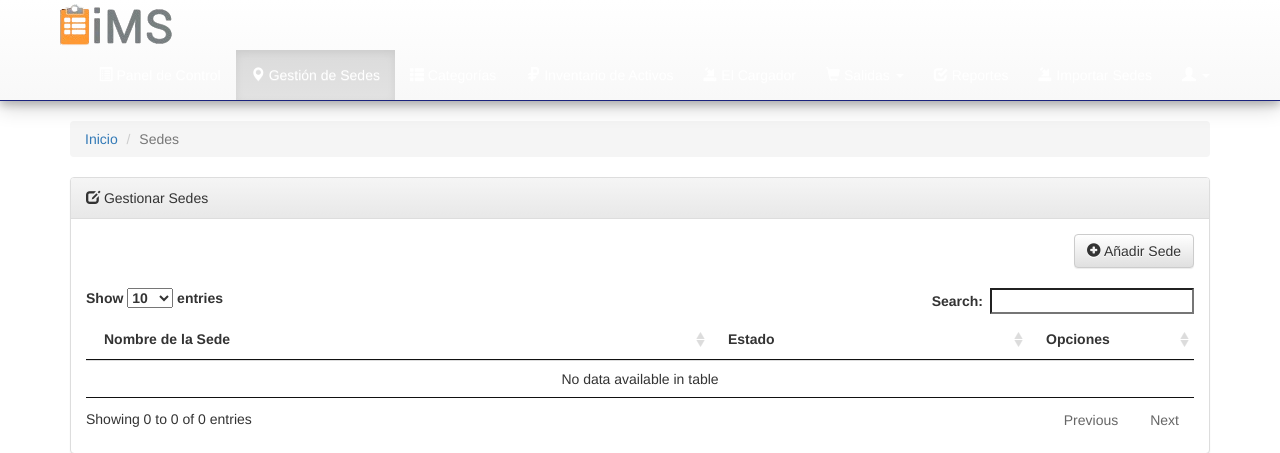
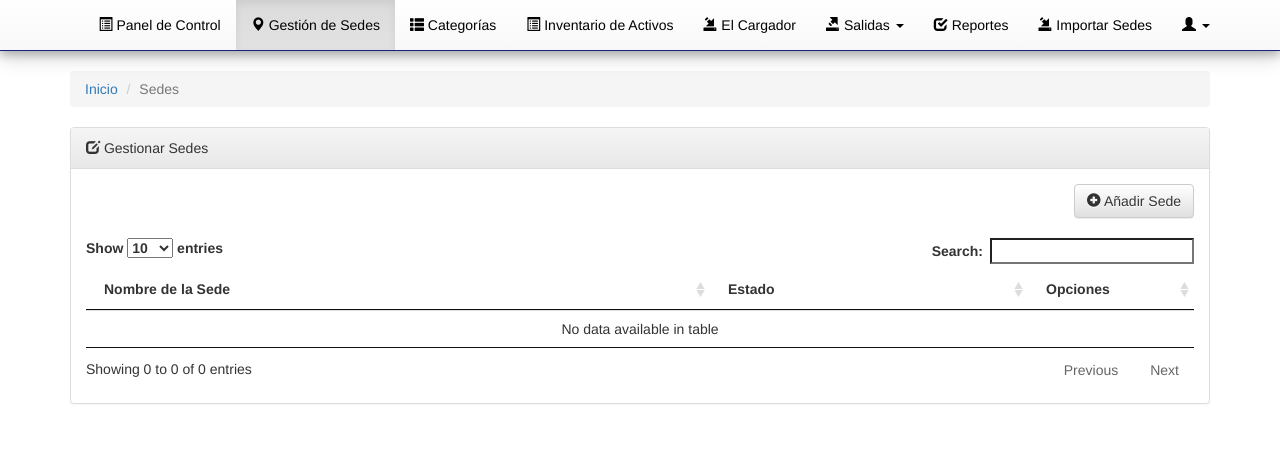
Before and after one commit to gerardoschmid/inventario-fonjupad, a PHP site: page /inventario-cermopa/brand.php in a window 1280 px wide. Shown: the top 453 px of the page. Run offline with PHP 8.4, Linux system fonts and the light colour scheme; a user stored in the database is signed in; data that the repository does not hold is empty; some libraries are stand-ins or nearby versions.

Commit message:
Unos mini cambios de estilos

```diff
--- a/custom/css/custom.css
+++ b/custom/css/custom.css
@@ -5,12 +5,13 @@ nav.navbar {
 
 nav.navbar .navbar-brand,
 nav.navbar .navbar-nav > li > a {
-    color: #ffffff !important;
+    color: #000000 !important;
 }
 
 nav.navbar .navbar-nav > li > a:hover,
 nav.navbar .navbar-nav > li > a:focus {
-    background-color: #455a64 !important;
+    background-color: #0071a6 !important;
+    color: #ffffff !important;
 }
 
 nav.navbar:hover {
--- a/includes/header.php
+++ b/includes/header.php
@@ -56,7 +56,7 @@
       </button>
       <!-- <a class="navbar-brand" href="#">Brand</a> -->
 	  <a class="navbar-brand" href="#" style="padding:0px;">
-                    <img src="logonew.png" alt="">
+                    <img src="#" alt="">
                 </a>
     </div>
 
@@ -73,14 +73,14 @@
         <li id="navCategories"><a href="categories.php"> <i class="glyphicon glyphicon-th-list"></i> Categorías</a></li>
 		<?php } ?>
 		<?php if(isset($_SESSION['userId']) && $_SESSION['userId']==1) { ?>
-        <li id="navProduct"><a href="product.php"> <i class="glyphicon glyphicon-ruble"></i> Inventario de Activos </a></li>
+        <li id="navProduct"><a href="product.php"> <i class="glyphicon glyphicon-list-alt"></i> Inventario de Activos </a></li>
 		<?php } ?>
         <?php if(isset($_SESSION['userId']) && $_SESSION['userId']==1) { ?>
         <li id="navImport"><a href="importar_activos.php"> <i class="glyphicon glyphicon-import"></i> El Cargador </a></li>
 		<?php } ?>
 
         <li class="dropdown" id="navOrder">
-          <a href="#" class="dropdown-toggle" data-toggle="dropdown" role="button" aria-haspopup="true" aria-expanded="false"> <i class="glyphicon glyphicon-shopping-cart"></i> Salidas <span class="caret"></span></a>
+          <a href="#" class="dropdown-toggle" data-toggle="dropdown" role="button" aria-haspopup="true" aria-expanded="false"> <i class="glyphicon glyphicon-export"></i> Salidas <span class="caret"></span></a>
           <ul class="dropdown-menu">
             <li id="topNavAddOrder"><a href="orders.php?o=add"> <i class="glyphicon glyphicon-plus"></i> Nueva Salida</a></li>
             <li id="topNavManageOrder"><a href="orders.php?o=manord"> <i class="glyphicon glyphicon-edit"></i> Gestionar Salidas</a></li>
```
